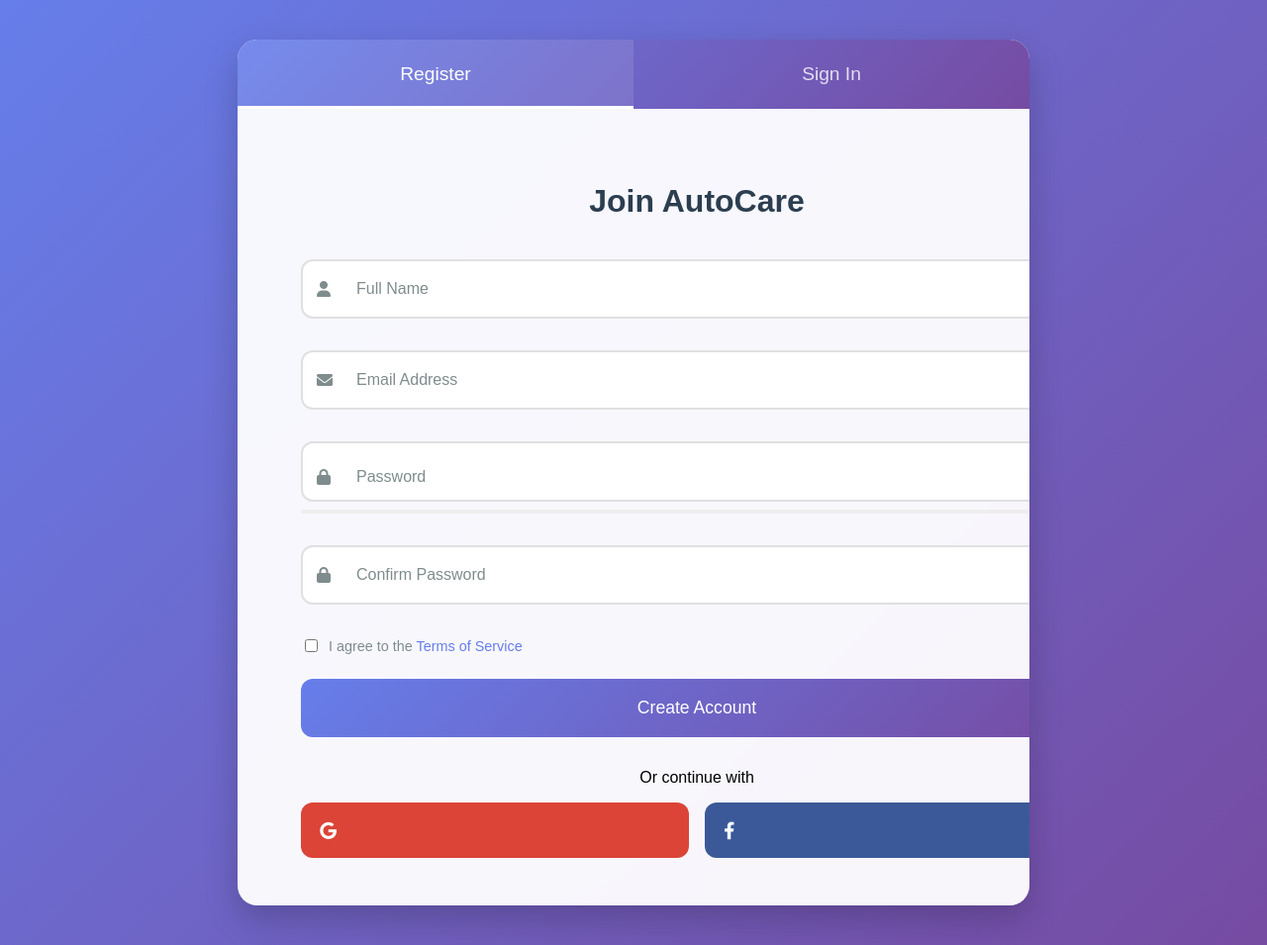
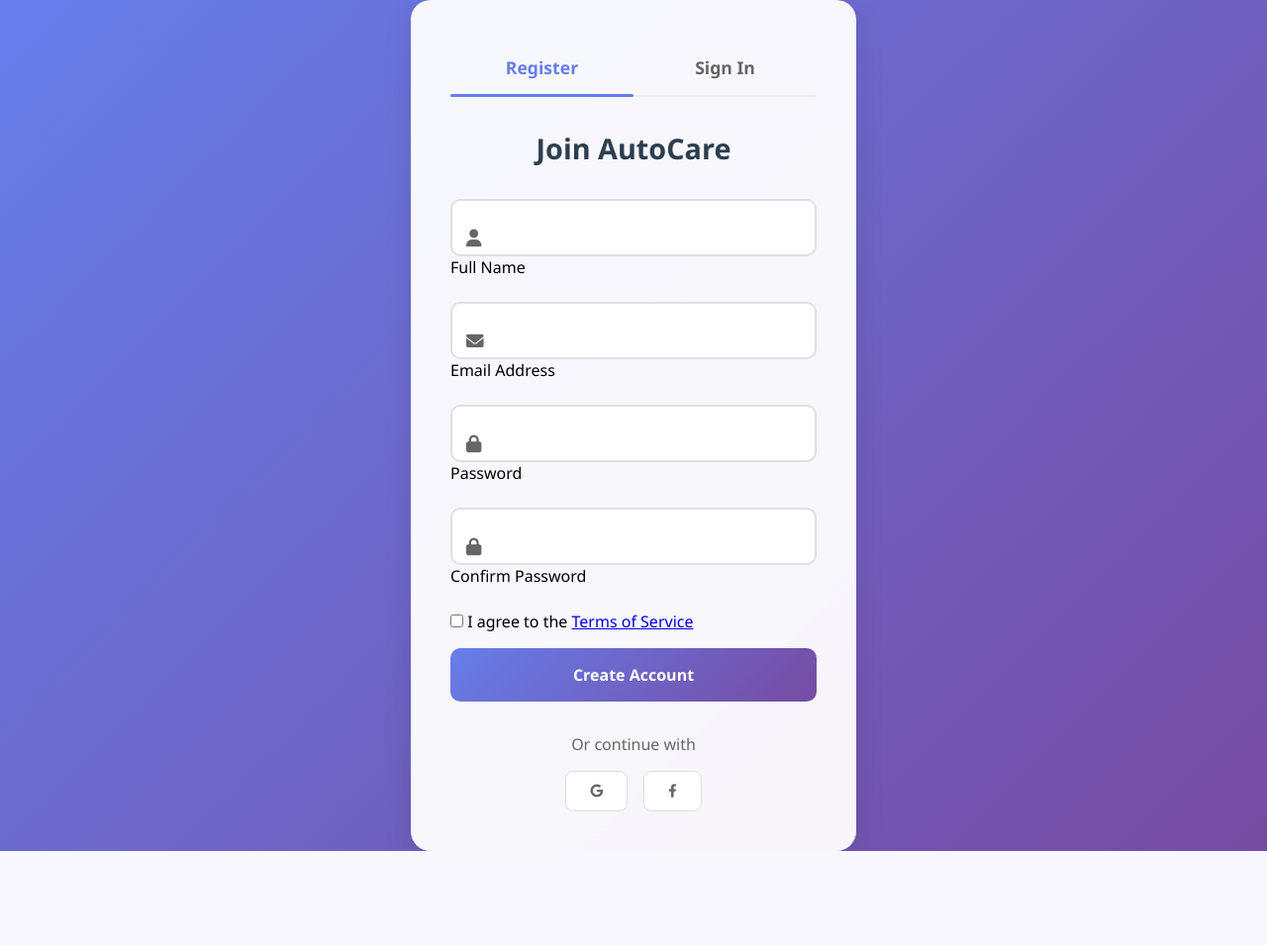
Before and after one commit to Genith-Utkarsh/WebApp-SAMPLE, a Flask app: page / in a window 1280 px wide. Shown: the whole page at 99% size. After the commit the page ends 860 px from the top, so only its background shows below. Run offline with Flask 3, Linux system fonts and the light colour scheme.

Commit message:
Update login.html

```diff
--- a/templates/login.html
+++ b/templates/login.html
@@ -9,127 +9,104 @@
 
     <style>
         /* Auth Page Styles */
+        /* styles.css */
+* {
+    margin: 0;
+    padding: 0;
+    box-sizing: border-box;
+    font-family: 'Segoe UI', Tahoma, Geneva, Verdana, sans-serif;
+}
+
 body {
     background: linear-gradient(135deg, #667eea 0%, #764ba2 100%);
     min-height: 100vh;
     display: flex;
+    justify-content: center;
     align-items: center;
-            justify-content: center;
-            font-family: 'Poppins', sans-serif;
 }
 
 .auth-container {
     background: rgba(255, 255, 255, 0.95);
+    padding: 2.5rem;
     border-radius: 20px;
-            box-shadow: 0 15px 35px rgba(0,0,0,0.2);
+    box-shadow: 0 10px 30px rgba(0,0,0,0.1);
     width: 100%;
-            max-width: 800px;
-            margin: 2rem;
-            overflow: hidden;
-            position: relative;
+    max-width: 450px;
     backdrop-filter: blur(10px);
 }
 
 .auth-switcher {
     display: flex;
-            background: linear-gradient(135deg, #667eea 0%, #764ba2 100%);
+    margin-bottom: 2rem;
+    border-bottom: 2px solid #eee;
 }
 
 .auth-switcher button {
     flex: 1;
-            padding: 1.5rem;
+    padding: 1rem;
     border: none;
-            background: none;
-            color: rgba(255,255,255,0.8);
-            font-size: 1.2rem;
-            font-weight: 500;
+    background: transparent;
+    font-size: 1.1rem;
+    font-weight: 600;
+    color: #666;
     cursor: pointer;
-            transition: all 0.4s ease;
+    transition: all 0.3s ease;
     position: relative;
-            overflow: hidden;
 }
 
 .auth-switcher button.active {
-            color: white;
-            background: rgba(255,255,255,0.1);
-        }
-
-        .auth-switcher button::after {
-            content: '';
-            position: absolute;
-            bottom: 0;
-            left: 50%;
-            transform: translateX(-50%);
-            width: 0;
-            height: 3px;
-            background: white;
-            transition: width 0.3s ease;
+    color: #667eea;
 }
 
 .auth-switcher button.active::after {
+    content: '';
+    position: absolute;
+    bottom: -2px;
+    left: 0;
     width: 100%;
+    height: 3px;
+    background: #667eea;
+    border-radius: 2px;
 }
 
 .auth-form {
-            padding: 3rem 4rem;
+    display: none;
     opacity: 0;
-            transform: translateX(100%);
-            transition: all 0.4s cubic-bezier(0.4, 0, 0.2, 1);
-            position: absolute;
-            width: 100%;
+    transform: translateY(20px);
+    transition: all 0.3s ease;
 }
 
 .auth-form.active {
+    display: block;
     opacity: 1;
-            transform: translateX(0);
-            position: relative;
+    transform: translateY(0);
 }
 
 .auth-form h2 {
     text-align: center;
     color: #2c3e50;
-            margin-bottom: 2.5rem;
-            font-size: 2rem;
-            font-weight: 600;
+    margin-bottom: 2rem;
+    font-size: 1.8rem;
 }
 
 .form-group {
+    margin-bottom: 1.5rem;
     position: relative;
-            margin-bottom: 2rem;
 }
 
 .form-group input {
     width: 100%;
-            padding: 1.2rem;
-            padding-left: 3rem;
+    padding: 1rem 1rem 1rem 3rem;
     border: 2px solid #e0e0e0;
-            border-radius: 12px;
+    border-radius: 10px;
     font-size: 1rem;
     transition: all 0.3s ease;
 }
 
 .form-group input:focus {
     border-color: #667eea;
-            box-shadow: 0 0 15px rgba(102, 126, 234, 0.2);
-        }
-
-        .form-group label {
-            position: absolute;
-            left: 3rem;
-            top: 50%;
-            transform: translateY(-50%);
-            color: #7f8c8d;
-            pointer-events: none;
-            transition: all 0.3s ease;
-            background: white;
-            padding: 0 0.5rem;
-        }
-
-        .form-group input:focus ~ label,
-        .form-group input:not(:placeholder-shown) ~ label {
-            top: 0;
-            font-size: 0.9rem;
-            color: #667eea;
+    outline: none;
+    box-shadow: 0 0 10px rgba(102, 126, 234, 0.2);
 }
 
 .input-icon {
@@ -137,54 +114,34 @@
     left: 1rem;
     top: 50%;
     transform: translateY(-50%);
-            color: #7f8c8d;
+    color: #666;
+    font-size: 1.1rem;
 }
 
-        .auth-form button {
+button[type="submit"] {
     width: 100%;
-            padding: 1.2rem;
+    padding: 1rem;
     background: linear-gradient(135deg, #667eea 0%, #764ba2 100%);
     border: none;
-            border-radius: 12px;
+    border-radius: 10px;
     color: white;
-            font-size: 1.1rem;
-            font-weight: 500;
+    font-size: 1rem;
+    font-weight: 600;
     cursor: pointer;
     transition: transform 0.3s ease;
-            position: relative;
-            overflow: hidden;
+    margin-top: 1rem;
 }
 
-        .auth-form button:hover {
+button[type="submit"]:hover {
     transform: translateY(-2px);
-        }
-
-        .auth-form button::after {
-            content: '';
-            position: absolute;
-            top: 0;
-            left: -100%;
-            width: 100%;
-            height: 100%;
-            background: linear-gradient(
-                90deg,
-                transparent,
-                rgba(255,255,255,0.2),
-                transparent
-            );
-            transition: left 0.6s;
-        }
-
-        .auth-form button:hover::after {
-            left: 100%;
 }
 
 .error-message {
     color: #e74c3c;
     text-align: center;
-            margin: 1rem 0;
+    margin-top: 1rem;
     font-size: 0.9rem;
-            animation: shake 0.4s ease;
+    animation: shake 0.3s ease;
 }
 
 @keyframes shake {
@@ -199,79 +156,49 @@
     text-align: center;
 }
 
+.social-login p {
+    color: #666;
+    margin-bottom: 1rem;
+}
+
 .social-buttons {
     display: flex;
     gap: 1rem;
     justify-content: center;
-            margin-top: 1rem;
 }
 
 .social-btn {
-            padding: 0.8rem;
+    padding: 0.8rem 1.5rem;
     border: none;
     border-radius: 8px;
     cursor: pointer;
-            transition: transform 0.3s ease;
     display: flex;
     align-items: center;
     gap: 0.5rem;
-        }
-
-        .social-btn.google {
-            background: #db4437;
-            color: white;
-        }
-
-        .social-btn.facebook {
-            background: #3b5998;
-            color: white;
+    transition: transform 0.3s ease;
+    background: #fff;
+    border: 1px solid #ddd;
+    color: #666;
 }
 
 .social-btn:hover {
     transform: translateY(-2px);
+    box-shadow: 0 3px 10px rgba(0,0,0,0.1);
 }
 
-        .password-strength {
-            margin-top: 0.5rem;
-            height: 4px;
-            background: #eee;
-            border-radius: 2px;
-            overflow: hidden;
-        }
-
-        .strength-bar {
-            height: 100%;
-            width: 0;
-            transition: width 0.3s ease, background 0.3s ease;
-        }
-
-        .terms {
-            margin: 1.5rem 0;
-            display: flex;
-            align-items: center;
-            gap: 0.5rem;
-            color: #7f8c8d;
-            font-size: 0.9rem;
-        }
-
-        .terms a {
-            color: #667eea;
-            text-decoration: none;
-        }
-
-        @media (max-width: 768px) {
+@media (max-width: 480px) {
     .auth-container {
         margin: 1rem;
-                border-radius: 15px;
-            }
-
-            .auth-form {
-                padding: 2rem;
+        padding: 1.5rem;
     }
 
     .auth-switcher button {
         font-size: 1rem;
-                padding: 1rem;
+        padding: 0.8rem;
+    }
+
+    .auth-form h2 {
+        font-size: 1.5rem;
     }
 }
     </style>
```
Lines whose indentation alone changed are shown as unchanged.
